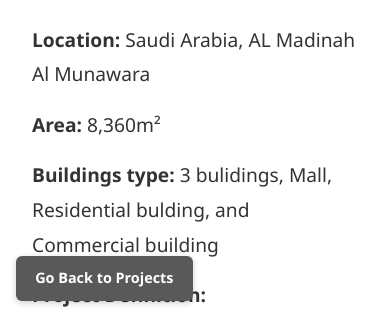
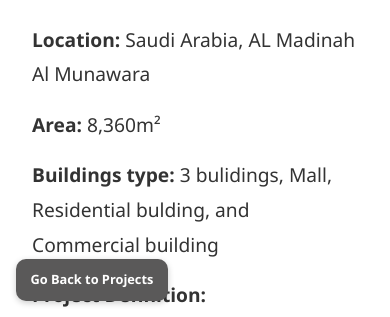
Before and after one commit to DenaAlharbi/BArch-Portfolio, a plain HTML site: page project_pages/project2.html in a window 390 px wide. Shown: the part 527-844 px from the top of the page. Drawn offline with Linux system fonts and the light colour scheme.

Commit message:
button for mobile

```diff
--- a/CSS/projectStyle.css
+++ b/CSS/projectStyle.css
@@ -93,33 +93,40 @@ h2 {
     border-radius: 8px;
     box-shadow: 0 4px 12px rgba(0, 0, 0, 0.08);
 }
-
 .back-to-projects {
-    position: fixed; /* stays in place even when scrolling */
-    bottom: 1rem; /* distance from bottom edge */
-    left: 1rem; /* distance from left edge */
-    z-index: 1000; /* keep it above other elements */
+    position: fixed;
+    bottom: 1rem;
+    left: 1rem;
+    z-index: 1000;
 }
 
 .back-button {
     display: inline-block;
-    padding: 0.6rem 1.2rem;
-    background-color: rgb(90, 89, 89); /* your accent color */
+    padding: 0.8rem 1.4rem;
+    background-color: rgb(90, 89, 89);
     color: #fff;
-    font-size: 0.9rem;
+    font-size: 1rem;
     font-weight: 600;
     text-decoration: none;
-    border-radius: 6px; /* softer corners */
-    box-shadow: 0 2px 6px rgba(0, 0, 0, 0.2); /* subtle depth */
+    border-radius: 8px;
+    box-shadow: 0 2px 6px rgba(0,0,0,0.2);
     transition: background 0.3s ease, transform 0.2s ease;
 }
 
 .back-button:hover {
     background-color: var(--accent-color);
-    color: var(--accent-color);
-    transform: translateY(-2px); /* slight lift effect */
+    color: #fff; /* keep contrast */
+    transform: translateY(-2px);
 }
 
+@media (max-width: 768px) {
+    .back-button {
+        padding: 0.6rem 0.9rem;
+        font-size: 0.8rem;
+        font-weight: 700;
+        border-radius: 10px;
+    }
+}
 
 
 /* Hide scrollbar (keeps scrolling functional) */
--- a/project_pages/project2.html
+++ b/project_pages/project2.html
@@ -4,6 +4,8 @@
     <meta charset="UTF-8">
     <title>Saqeefah</title>
     <link rel="stylesheet" href="../CSS/projectStyle.css"/>
+    <meta name="viewport" content="width=device-width, initial-scale=1.0">
+
 
 </head>
 
```
Also changed, not shown: project_pages/project1.html (+1 -0 lines).
